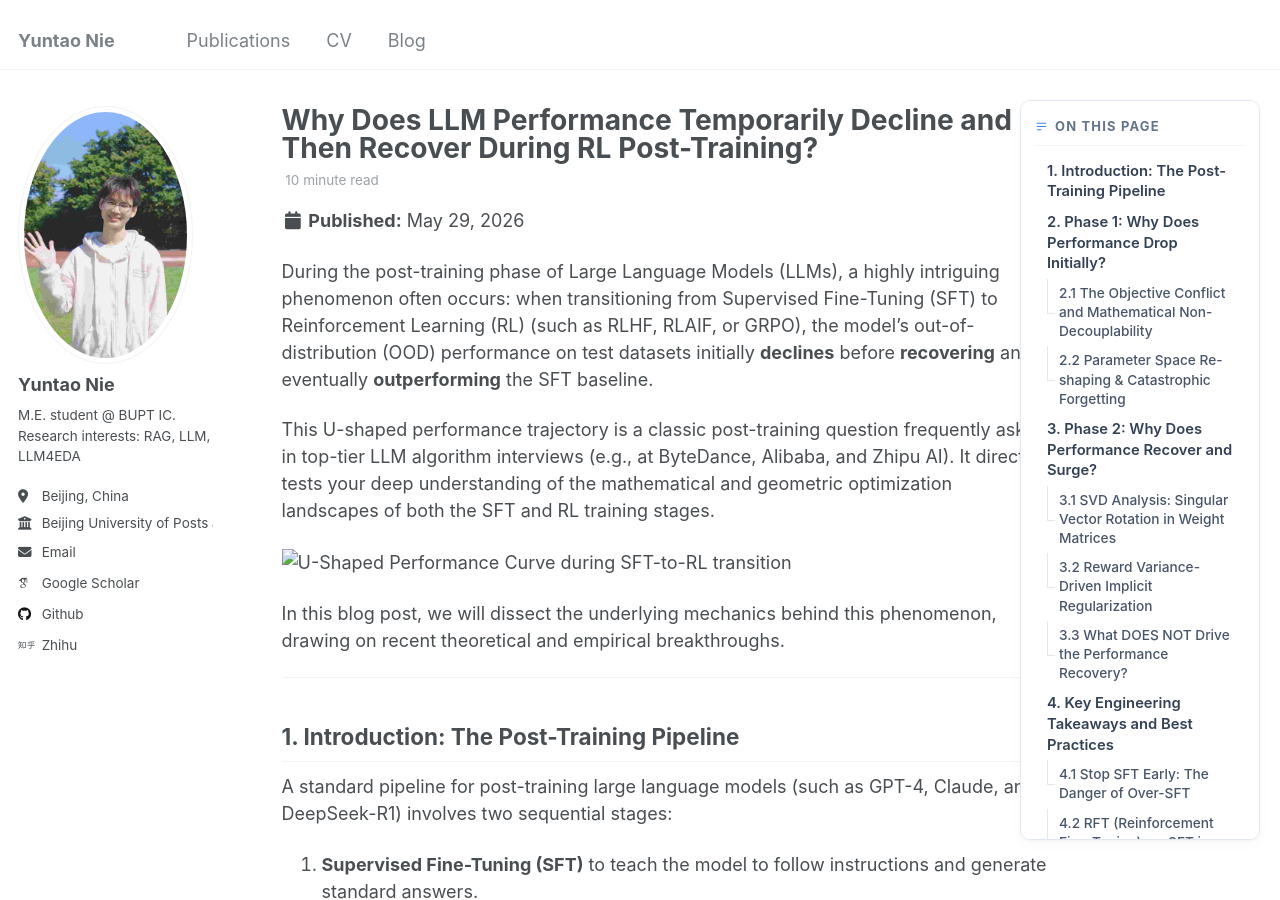
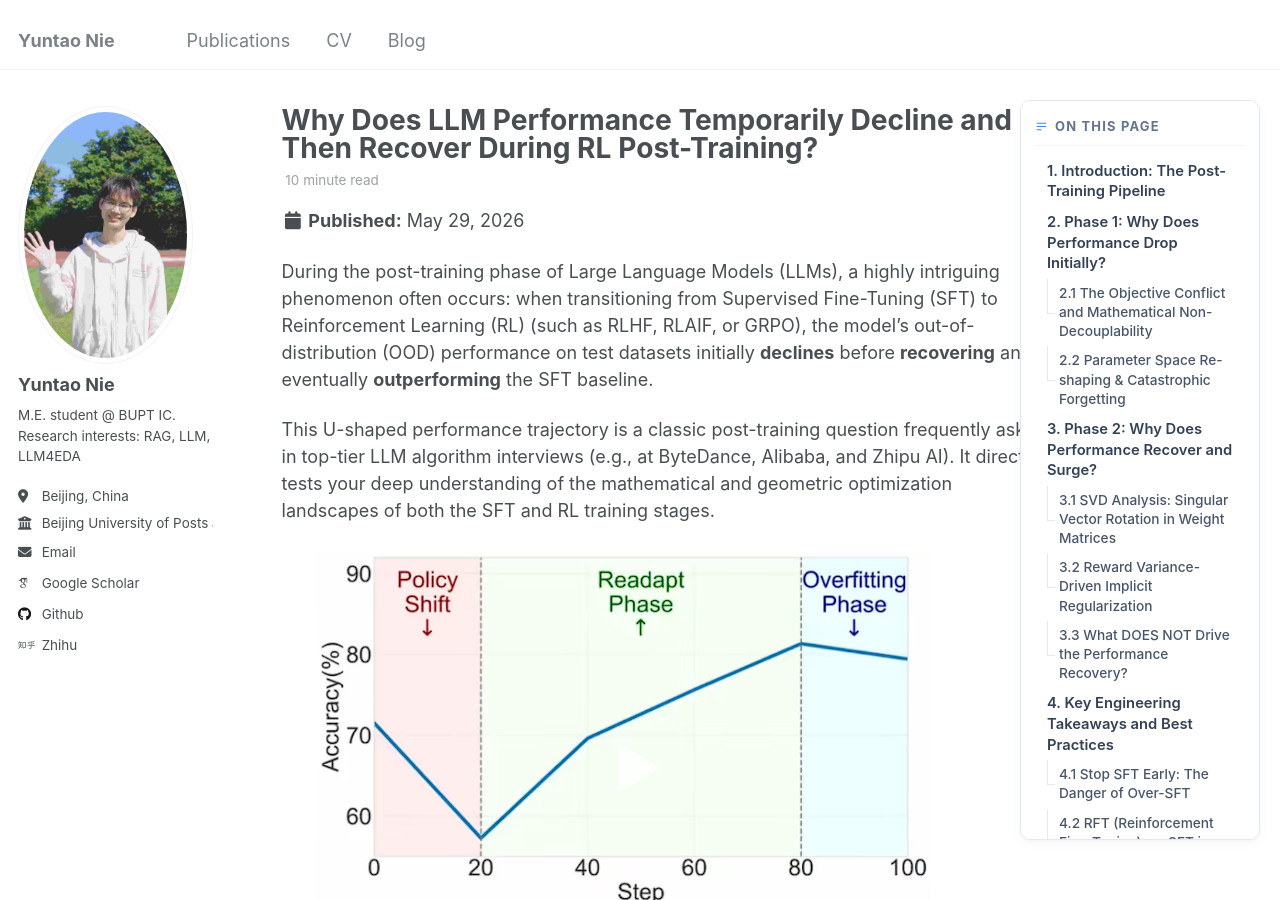
Before and after one commit to 1571859588/1571859588.github.io, a Jekyll site: the page built from _posts/2026-05-29-llm-interview-SFT-RL-en.md, in a window 1280 px wide and 900 px high. Built offline with Jekyll 4.4.1, drawn with Linux system fonts in a browser that asks for light colours; some web fonts are replaced.

```diff
--- a/_posts/2026-05-29-llm-interview-SFT-RL-en.md
+++ b/_posts/2026-05-29-llm-interview-SFT-RL-en.md
@@ -15,7 +15,7 @@
 
 This U-shaped performance trajectory is a classic post-training question frequently asked in top-tier LLM algorithm interviews (e.g., at ByteDance, Alibaba, and Zhipu AI). It directly tests your deep understanding of the mathematical and geometric optimization landscapes of both the SFT and RL training stages.
 
-![U-Shaped Performance Curve during SFT-to-RL transition](/_posts/2026-05-29-llm-interview-SFT-RL-en.assets/image-20260529145901727.png)
+![U-Shaped Performance Curve during SFT-to-RL transition](/images/blogs/2026-05-29-llm-interview-SFT-RL-en.assets/image-20260529145901727.png)
 
 In this blog post, we will dissect the underlying mechanics behind this phenomenon, drawing on recent theoretical and empirical breakthroughs.
 
```
Also changed, not shown: images/blogs/2026-05-29-llm-interview-SFT-RL-en.assets/image-20260529145901727.png (renamed from _posts/2026-05-29-llm-interview-SFT-RL-en.assets/image-20260529145901727.png).
